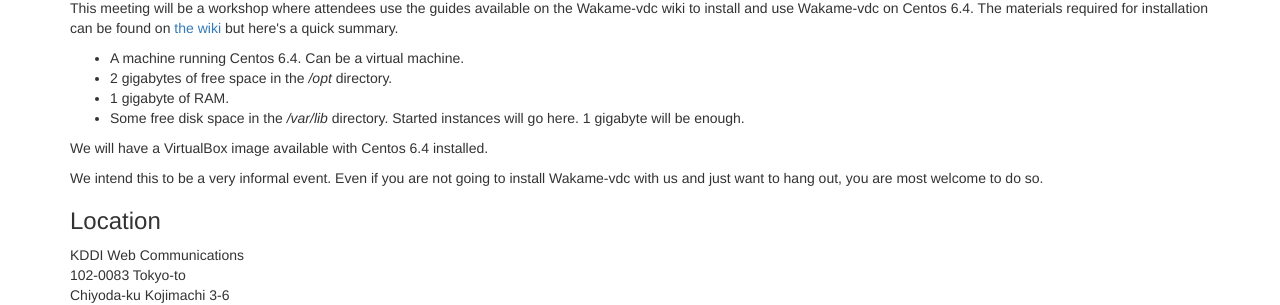
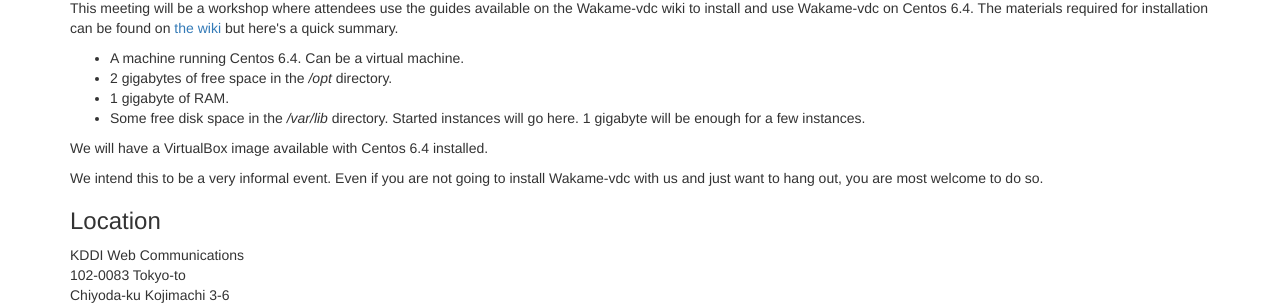
Before and after one commit to wakame/wakame.github.io, a Jekyll site: the page built from index.html, in a window 1280 px wide. Shown: the part 566-871 px from the top of the page. Built offline with Jekyll 4.4.1, drawn with Linux system fonts in a browser that asks for light colours; nearby versions of some CDN libraries; library files that are not in the unit come from our copies.

Commit message:
Clarified the 1 gigabyte requirement of WUG 6 a bit

```diff
--- a/index.html
+++ b/index.html
@@ -26,7 +26,7 @@
   <li>A machine running Centos 6.4. Can be a virtual machine.</li>
   <li>2 gigabytes of free space in the <i>/opt</i> directory.</li>
   <li>1 gigabyte of RAM.</li>
-  <li>Some free disk space in the <i>/var/lib</i> directory. Started instances will go here. 1 gigabyte will be enough.</li>
+  <li>Some free disk space in the <i>/var/lib</i> directory. Started instances will go here. 1 gigabyte will be enough for a few instances.</li>
 </ul>
 
 <p>We will have a VirtualBox image available with Centos 6.4 installed.</p>
```
